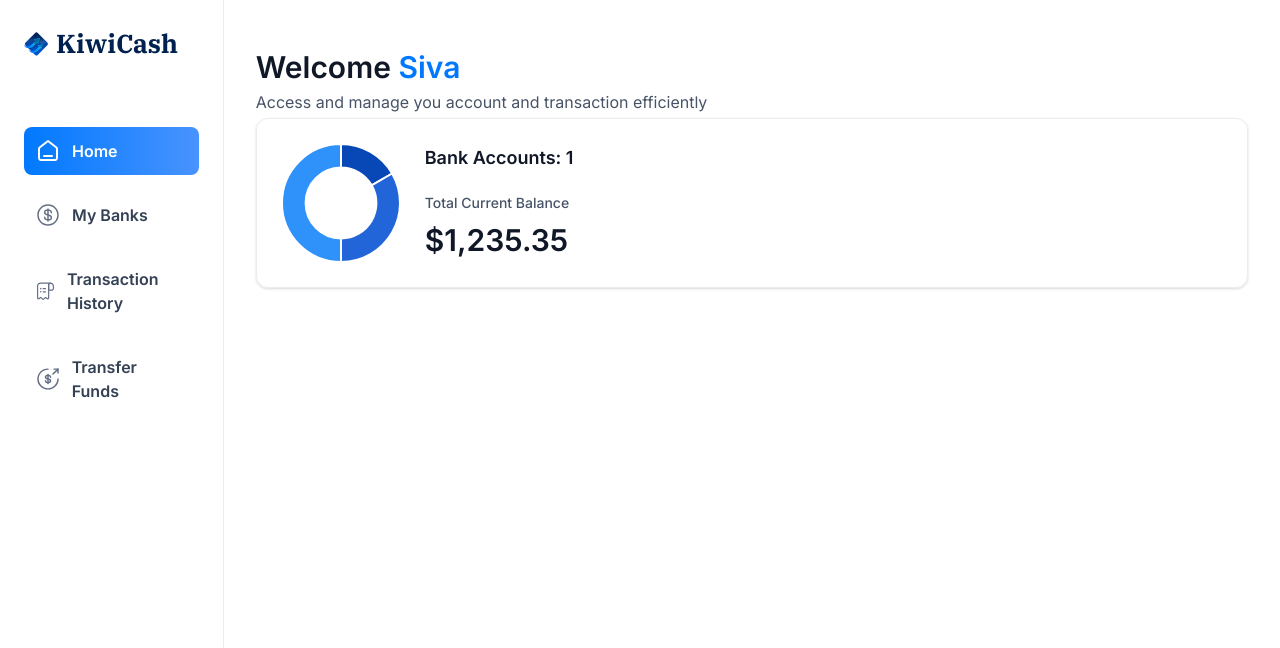
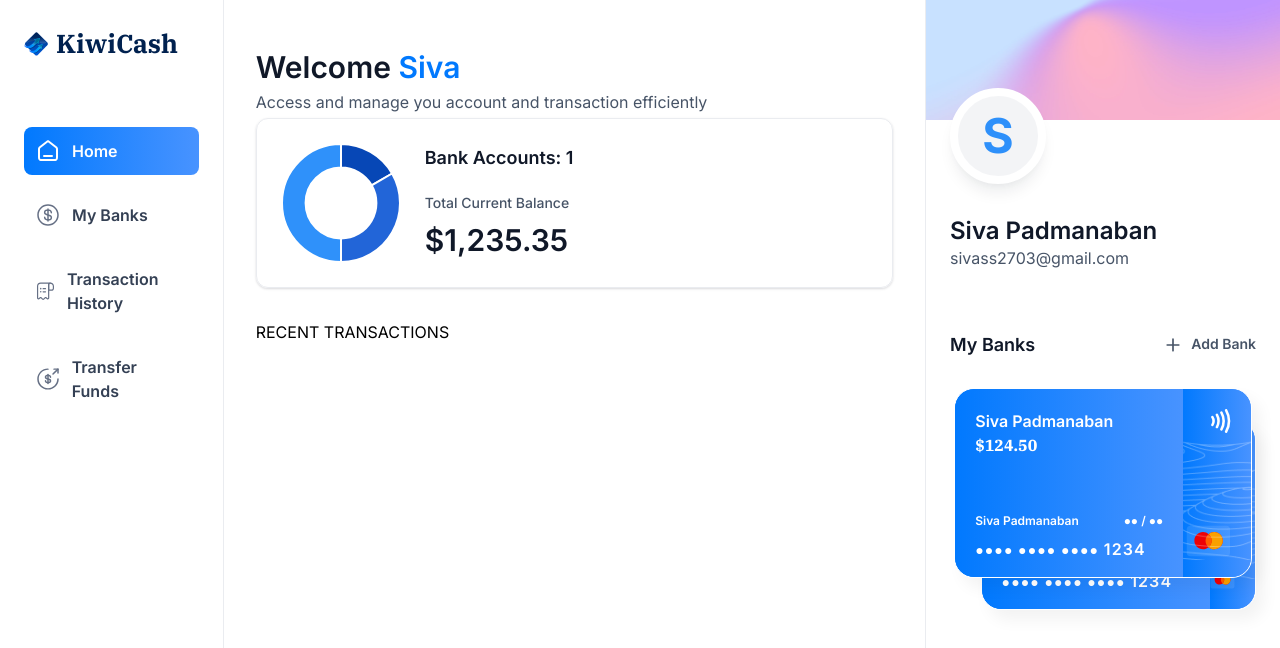
Before and after one commit to sivass/kiwicash, a Next.js app: page / in a window 1280 px wide. Shown: the top 648 px of the page. Built offline with nearby package versions, Linux system fonts and the light colour scheme.

Commit message:
Implement the complete layout.

```diff
--- /dev/null
+++ b/app/(root)/my-banks/page.tsx
@@ -0,0 +1,9 @@
+import React from 'react'
+
+const MyBanks = () => {
+  return (
+    <div>MyBanks</div>
+  )
+}
+
+export default MyBanks
--- a/app/(root)/page.tsx
+++ b/app/(root)/page.tsx
@@ -1,15 +1,18 @@
 import HeaderBox from '@/components/HeaderBox'
+import RightSidebar from '@/components/RightSidebar';
 import React from 'react'
 
 const Home = () => {
-    const loggedIn = { firstName: 'Siva'};
+    const loggedIn = { firstName: 'Siva', lastName:"Padmanaban", email:"sivass2703@gmail.com"};
   return (
     <section className='home'>
         <div className='home-content'>
             <header className='home-header'>
                 <HeaderBox type="greeting" title="Welcome" user={loggedIn?.firstName || 'title'} subtext="Access and manage you account and transaction efficiently"  />
             </header>
+            RECENT TRANSACTIONS
         </div>
+        <RightSidebar user={loggedIn} transactions={[]} banks={[{currentBalance:"124.50"},{currentBalance:"200.00"}]} />
     </section>
   )
 }
--- /dev/null
+++ b/app/(root)/payment-transfer/page.tsx
@@ -0,0 +1,9 @@
+import React from 'react'
+
+const PaymentTransfer = () => {
+  return (
+    <div>PaymentTransfer</div>
+  )
+}
+
+export default PaymentTransfer
--- /dev/null
+++ b/app/(root)/transaction-history/page.tsx
@@ -0,0 +1,9 @@
+import React from 'react'
+
+const TransactionHistory = () => {
+  return (
+    <div>TransactionHistory</div>
+  )
+}
+
+export default TransactionHistory
--- /dev/null
+++ b/components/BankCard.tsx
@@ -0,0 +1,42 @@
+import { formatAmount } from '@/lib/utils'
+import Image from 'next/image'
+import Link from 'next/link'
+import React from 'react'
+
+const BankCard = ({account, userName, showBalance}: CreditCardProps) => {
+  return (
+    <div className='flex flex-col'>
+        <Link href="/" className='bank-card'>
+            <div className='bank-card_content'>
+                <div>
+                    <h1 className='text-16 font-semibold text-white'>
+                        {account.name || userName}
+                    </h1>
+                    <p className='font-ibm-plex-serif font-black text-white'>
+                        {formatAmount(account.currentBalance)}
+                    </p>
+                </div>
+                <article className='flex flex-col gap-2'>
+                    <div className='flex justify-between'>
+                        <h1 className='text-12 font-semibold text-white'>{userName}</h1>
+                        <h2 className='text-12 font-semibold text-white'>●● / ●●</h2>
+                    </div>
+                    <p className='text-14 font-semibold tracking-[1.1px] text-white'>
+                    ●●●● ●●●● ●●●● <span className='text-16'>1234</span>
+                    </p>
+                </article>
+            </div>
+            <div className='bank-card_icon'>
+                <Image src="/icons/Paypass.svg"
+                width={20}
+                height={20}
+                alt="pay" />
+                <Image src="/icons/mastercard.svg" width={45} height={32} alt="mastercard" className='ml-5' />
+            </div>
+            <Image src="/icons/lines.png" width={316} height={190} alt="lines" className='absolute top-0 left-0' />
+        </Link>
+    </div>
+  )
+}
+
+export default BankCard
--- /dev/null
+++ b/components/RightSidebar.tsx
@@ -0,0 +1,53 @@
+import Image from 'next/image'
+import Link from 'next/link'
+import React from 'react'
+import BankCard from './BankCard'
+
+const RightSidebar = ({ user, transactions, banks}: RightSidebarProps) => {
+  return (
+    <aside className='right-sidebar'>
+      <section className='flex flex-col pb-8'>
+        <div className='profile-banner' />
+          <div className='profile'>
+            <div className='profile-img'>
+              <span className='text-5xl font-bold text-blue-500'>{user.firstName[0]}</span>
+            </div>
+            <div className='profile-details'>
+              <h1 className='profile-name'> { user.firstName} {user.lastName}</h1>
+              <p className='profile-email'>{user.email}</p>
+            </div>
+          </div>
+      </section>
+      <section className='banks'>
+        <div className='flex w-full justify-between'>
+          <h2 className='header-2'>My Banks</h2>
+            <Link href="/" className='flex gap-2'>
+              <Image src="/icons/plus.svg" width={20} height={20} alt="plus" />
+              <h2 className='text-14 font-semibold text-gray-600'>Add Bank</h2>
+            </Link>
+        </div>
+        {banks?.length > 0 && (
+          <div className='relative flex flex-1 flex-col items-center justify-center gap-5'>
+            <div className='relative z-10'>
+              <BankCard key={banks[0].$id}
+              account={banks[0]}
+              userName={`${user.firstName} ${user.lastName}`}
+              showBalance={false}
+               />
+            </div>
+            {banks[1] && (
+              <div className='absolute right-0 top-8 z-0 w-[90%]'>
+                 <BankCard key={banks[1].$id}
+              account={banks[1]}
+              userName={`${user.firstName} ${user.lastName}`}
+              showBalance={false} />
+              </div>
+            )}
+          </div>
+        )}
+      </section>
+    </aside>
+  )
+}
+
+export default RightSidebar
```
